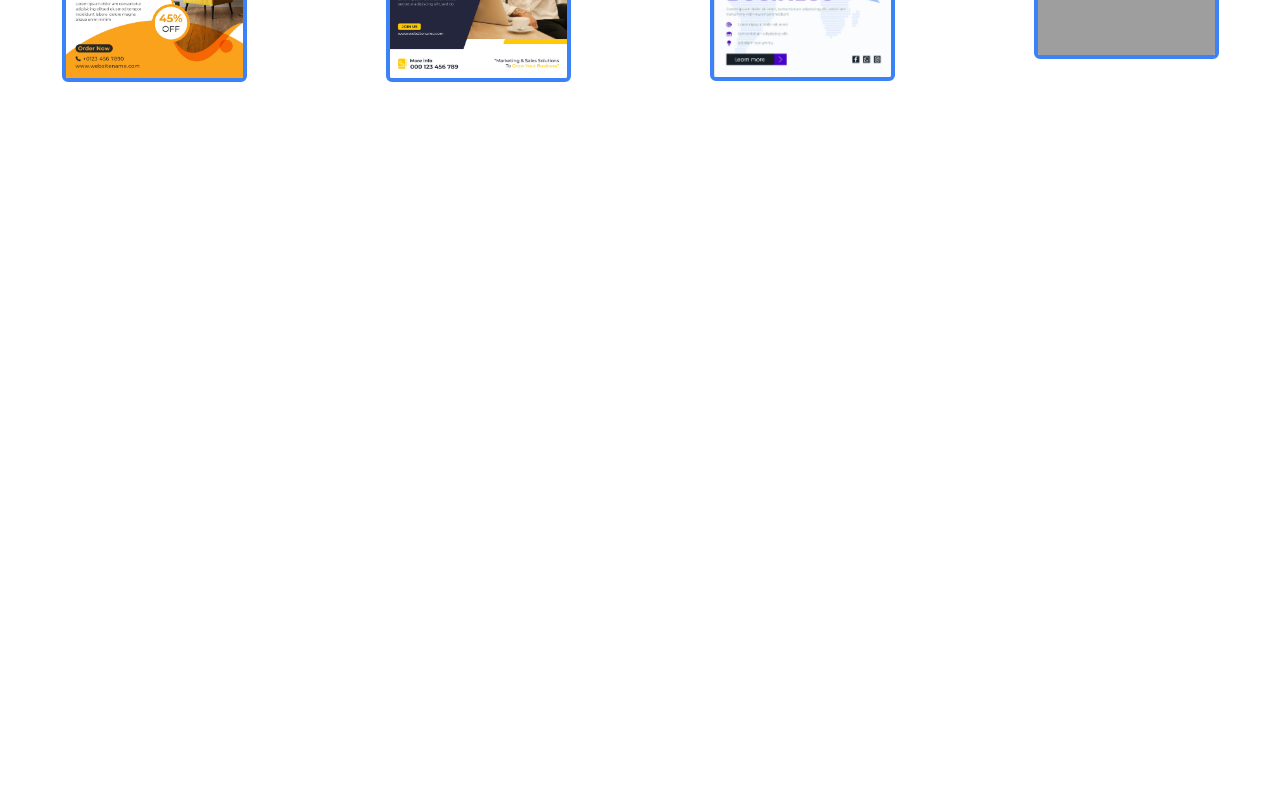
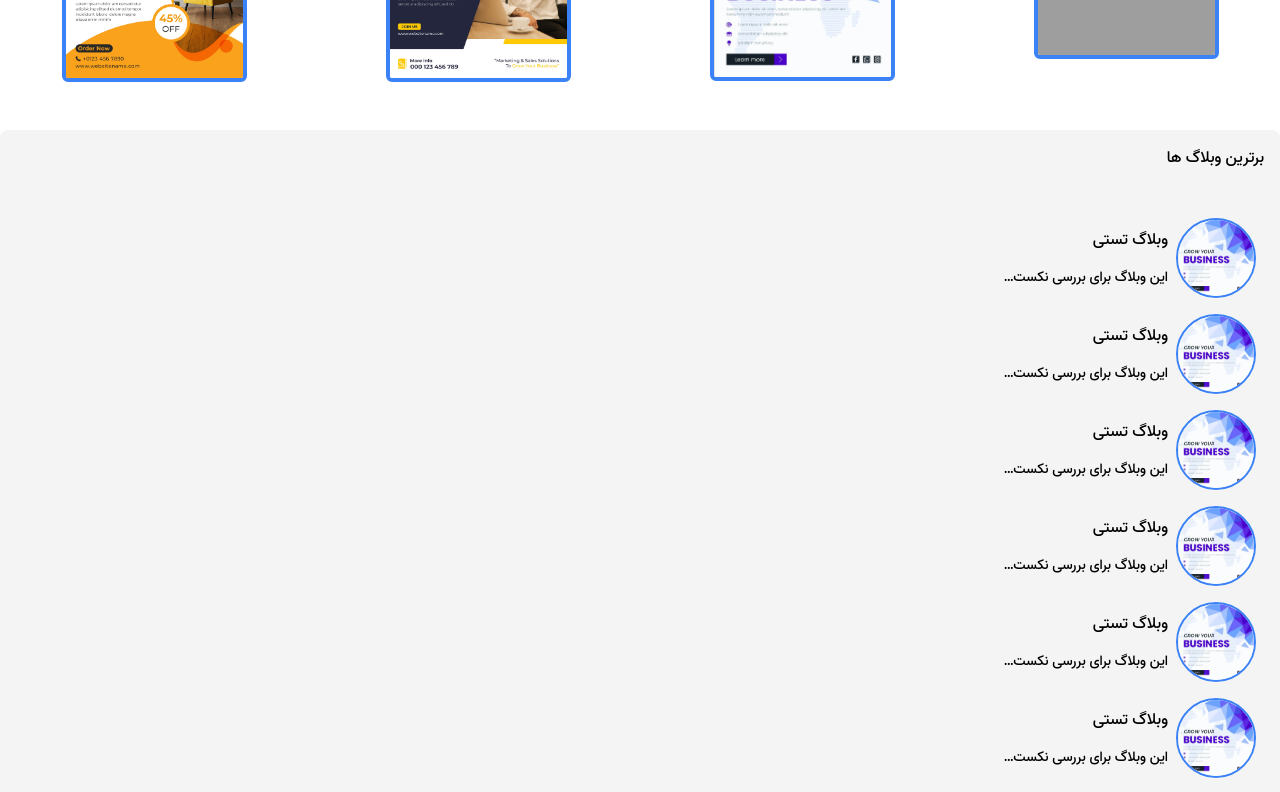
Before and after one commit to AmirAliAzimloo/MERN-Blog, a Next.js app: page / in a window 1280 px wide. Shown: the part 1560-2352 px from the top of the page. Before the commit the page ends 1642 px from the top, so only its background shows below. Built offline with nearby package versions, Linux system fonts and the light colour scheme; grey boxes are pictures that could not be loaded.

Commit message:
best blogs completed

```diff
--- a/app/page.jsx
+++ b/app/page.jsx
@@ -2,6 +2,7 @@ import MainPageCategories from "@/components/main-page-categories";
 import MainPagePopularPosts from "@/components/main-page-popular-posts";
 import MainSlider from "@/components/sliders/main-slider";
 import MainPageAdsSection from "@/components/main-page-ads-section";
+import MainPageBestBlogsAndNewPosts from "@/components/main-page-best-new-blogs";
 
 export default function Home() {
   return (
@@ -10,6 +11,7 @@ export default function Home() {
     <MainPageCategories />
     <MainPagePopularPosts />
     <MainPageAdsSection/>
+    <MainPageBestBlogsAndNewPosts/>
    </main>
   )
 }
--- /dev/null
+++ b/components/boxes/bloger-box/index.jsx
@@ -0,0 +1,17 @@
+import Image from "next/image";
+import Link from "next/link";
+
+
+const BlogerBox = ({ data }) => {
+   return (
+      <div className=" flex justify-start items-center gap-2 h-[80px] w-full rounded-lg hover:bg-white transition-all duration-500 p-2">
+         <Link  className=" min-w-[80px] w-[80px] h-[80px] relative" href={data.link}><Image src={data.img}  fill className=" object-cover rounded-full border-2 border-blue-500" alt={data.title} /></Link>
+         <div className=" flex flex-col gap-4 w-full">
+            <Link href={data.link}><h3 className=" line-clamp-1  transition-all duration-500 hover:text-blue-500">{data.title}</h3></Link>
+            <p className=" line-clamp-1 text-base sm:text-sm">{data.short_desc}</p>
+         </div>
+      </div>
+   );
+}
+
+export default BlogerBox;
--- /dev/null
+++ b/components/main-page-best-new-blogs/index.jsx
@@ -0,0 +1,109 @@
+import BlogerBox from "../boxes/bloger-box";
+
+const MainPageBestBlogsAndNewPosts = () => {
+
+   const blogersInfo = [
+      {
+         img: "/images/ads/5556583.jpg",
+         title: "وبلاگ تستی",
+         short_desc: "این وبلاگ برای بررسی نکست جی اس هست...",
+         link:"link1"
+      },
+      {
+         img: "/images/ads/5556583.jpg",
+         title: "وبلاگ تستی",
+         short_desc: "این وبلاگ برای بررسی نکست جی اس هست...",
+         link:"link1"
+      },
+      {
+         img: "/images/ads/5556583.jpg",
+         title: "وبلاگ تستی",
+         short_desc: "این وبلاگ برای بررسی نکست جی اس هست...",
+         link:"link1"
+      },
+      {
+         img: "/images/ads/5556583.jpg",
+         title: "وبلاگ تستی",
+         short_desc: "این وبلاگ برای بررسی نکست جی اس هست...",
+         link:"link1"
+      },
+      {
+         img: "/images/ads/5556583.jpg",
+         title: "وبلاگ تستی",
+         short_desc: "این وبلاگ برای بررسی نکست جی اس هست...",
+         link:"link1"
+      },
+      {
+         img: "/images/ads/5556583.jpg",
+         title: "وبلاگ تستی",
+         short_desc: "این وبلاگ برای بررسی نکست جی اس هست...",
+         link:"link1"
+      },
+      {
+         img: "/images/ads/5556583.jpg",
+         title: "وبلاگ تستی",
+         short_desc: "این وبلاگ برای بررسی نکست جی اس هست...",
+         link:"link1"
+      },
+      {
+         img: "/images/ads/5556583.jpg",
+         title: "وبلاگ تستی",
+         short_desc: "این وبلاگ برای بررسی نکست جی اس هست...",
+         link:"link1"
+      },
+      {
+         img: "/images/ads/5556583.jpg",
+         title: "وبلاگ تستی",
+         short_desc: "این وبلاگ برای بررسی نکست جی اس هست...",
+         link:"link1"
+      },
+      {
+         img: "/images/ads/5556583.jpg",
+         title: "وبلاگ تستی",
+         short_desc: "این وبلاگ برای بررسی نکست جی اس هست...",
+         link:"link1"
+      },
+      {
+         img: "/images/ads/5556583.jpg",
+         title: "وبلاگ تستی",
+         short_desc: "این وبلاگ برای بررسی نکست جی اس هست...",
+         link:"link1"
+      },
+      {
+         img: "/images/ads/5556583.jpg",
+         title: "وبلاگ تستی",
+         short_desc: "این وبلاگ برای بررسی نکست جی اس هست...",
+         link:"link1"
+      },
+      {
+         img: "/images/ads/5556583.jpg",
+         title: "وبلاگ تستی",
+         short_desc: "این وبلاگ برای بررسی نکست جی اس هست...",
+         link:"link1"
+      },
+      {
+         img: "/images/ads/5556583.jpg",
+         title: "وبلاگ تستی",
+         short_desc: "این وبلاگ برای بررسی نکست جی اس هست...",
+         link:"link1"
+      },
+   ]
+
+
+
+   return (
+      <section className="  bg-zinc-100 rounded-lg p-4 flex  justify-between items-start gap-4">
+         <div className=" flex flex-col gap-12 w-[280px] min-w-[280px]">
+            <h2 className=" title_style">برترین وبلاگ ها</h2>
+            <div className=" flex flex-col gap-4">
+               {
+                  blogersInfo.map((da, i) => (<BlogerBox key={i} data={da} />))
+               }
+            </div>
+         </div>
+
+      </section>
+   );
+}
+
+export default MainPageBestBlogsAndNewPosts;
```
